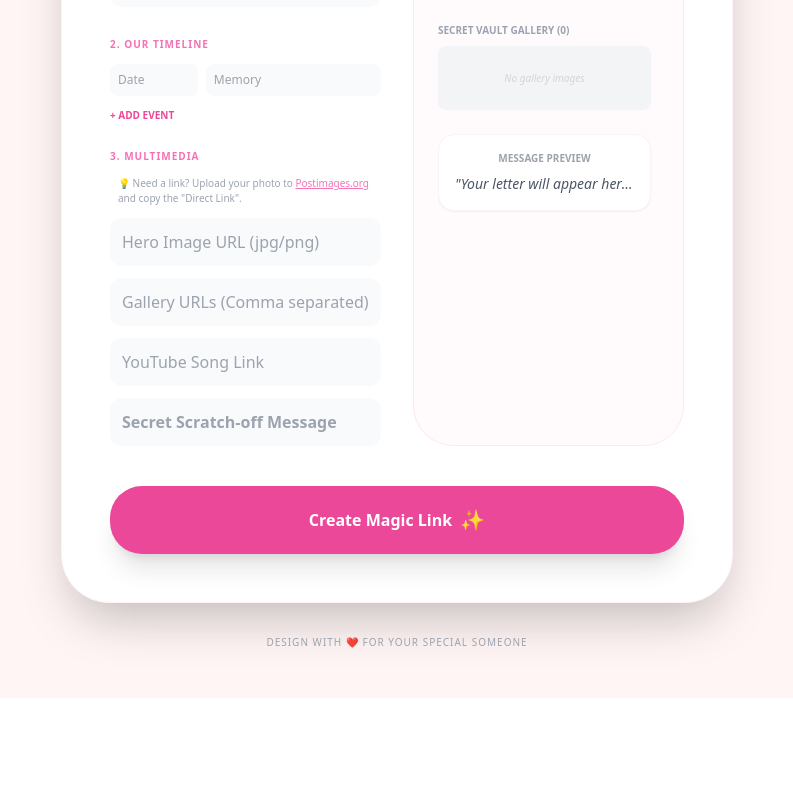
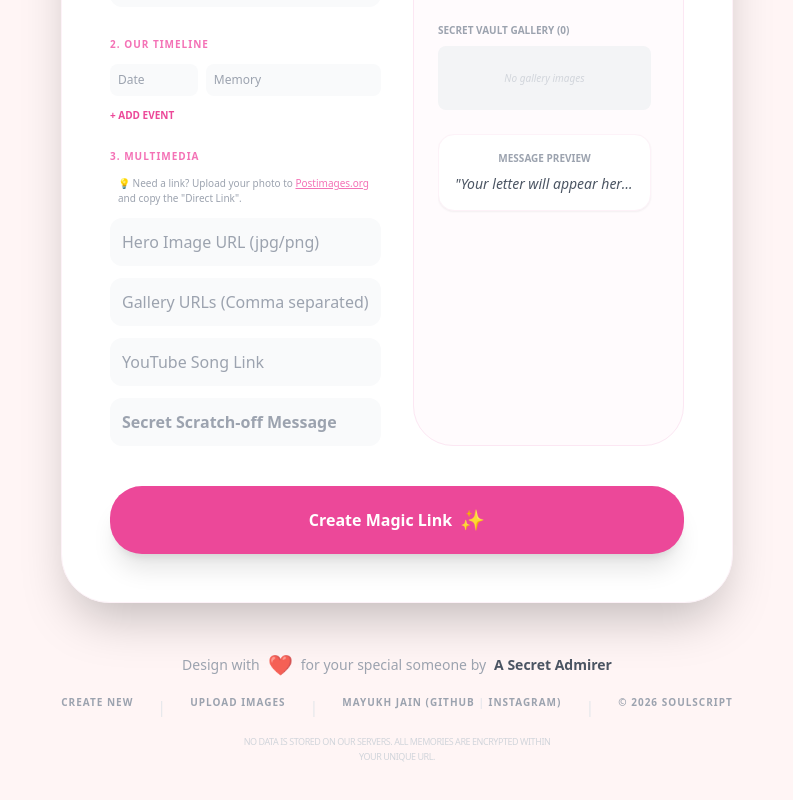
Before and after one commit to Mayukh-Jain/SoulScript, a React (Vite) app: page / in a window 1280 px wide. Shown: the part 465-1265 px from the top of the page, without its empty margins (243-1036 px from the left). Before the commit the page ends 1163 px from the top, so only its background shows below. Built offline with nearby package versions, Linux system fonts and the light colour scheme.

Commit message:
Added footer

```diff
--- a/src/CreatorPage.jsx
+++ b/src/CreatorPage.jsx
@@ -147,9 +147,45 @@ const CreatorPage = () => {
           </div>
         )}
       </div>
+      <footer className="mt-12 w-full max-w-2xl text-center space-y-4">
+        <div className="flex items-center justify-center space-x-2 text-gray-400 text-sm">
+          <span>Design with</span>
+          <span className="text-pink-500 animate-pulse text-xl">❤️</span>
+          <span>for your special someone by</span>
+          <span className="font-bold text-gray-600 hover:text-pink-500 transition-colors cursor-default">
+            {formData.senderName || "A Secret Admirer"}
+          </span>
+        </div>
 
-      <footer className="mt-8 text-gray-400 text-[10px] uppercase tracking-widest">
-        Design with ❤️ for your special someone
+        <div className="flex justify-center space-x-6">
+          <a href="/" className="text-[10px] uppercase tracking-widest text-gray-400 hover:text-pink-500 transition-all font-bold">
+            Create New
+          </a>
+          <span className="text-gray-200">|</span>
+          <a href="https://postimages.org" target="_blank" rel="noreferrer" className="text-[10px] uppercase tracking-widest text-gray-400 hover:text-pink-500 transition-all font-bold">
+            Upload Images
+          </a>
+          <span className="text-gray-200">|</span>
+          <span className="text-[10px] uppercase tracking-widest text-gray-400 font-bold">
+            Mayukh Jain (
+          <a href="https://github.com/Mayukh-Jain/SoulScript" target="_blank" rel="noreferrer" className="text-[10px] uppercase tracking-widest text-gray-400 hover:text-pink-500 transition-all font-bold">
+          GitHub
+          </a>
+          <span className="text-gray-200"> | </span>
+          <a href="https://postimages.org" target="_blank" rel="noreferrer" className="text-[10px] uppercase tracking-widest text-gray-400 hover:text-pink-500 transition-all font-bold">
+          Instagram
+          </a>
+            )
+          </span>
+          <span className="text-gray-200">|</span>
+          <span className="text-[10px] uppercase tracking-widest text-gray-400 font-bold">
+            © 2026 SoulScript
+          </span>
+        </div>
+
+        <p className="text-[9px] text-gray-300 max-w-xs mx-auto leading-relaxed uppercase tracking-tighter">
+          No data is stored on our servers. All memories are encrypted within your unique URL.
+        </p>
       </footer>
     </div>
   );
```
